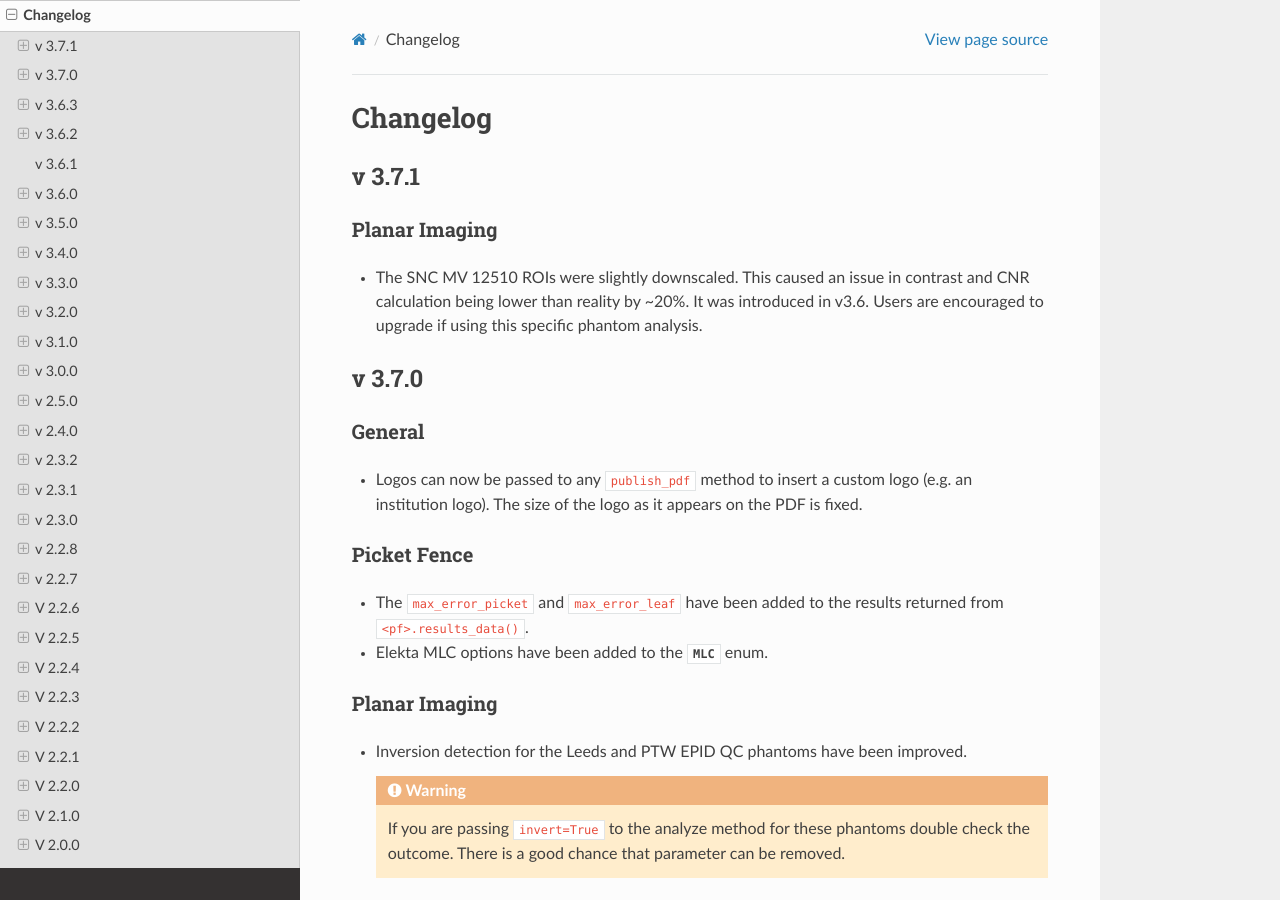
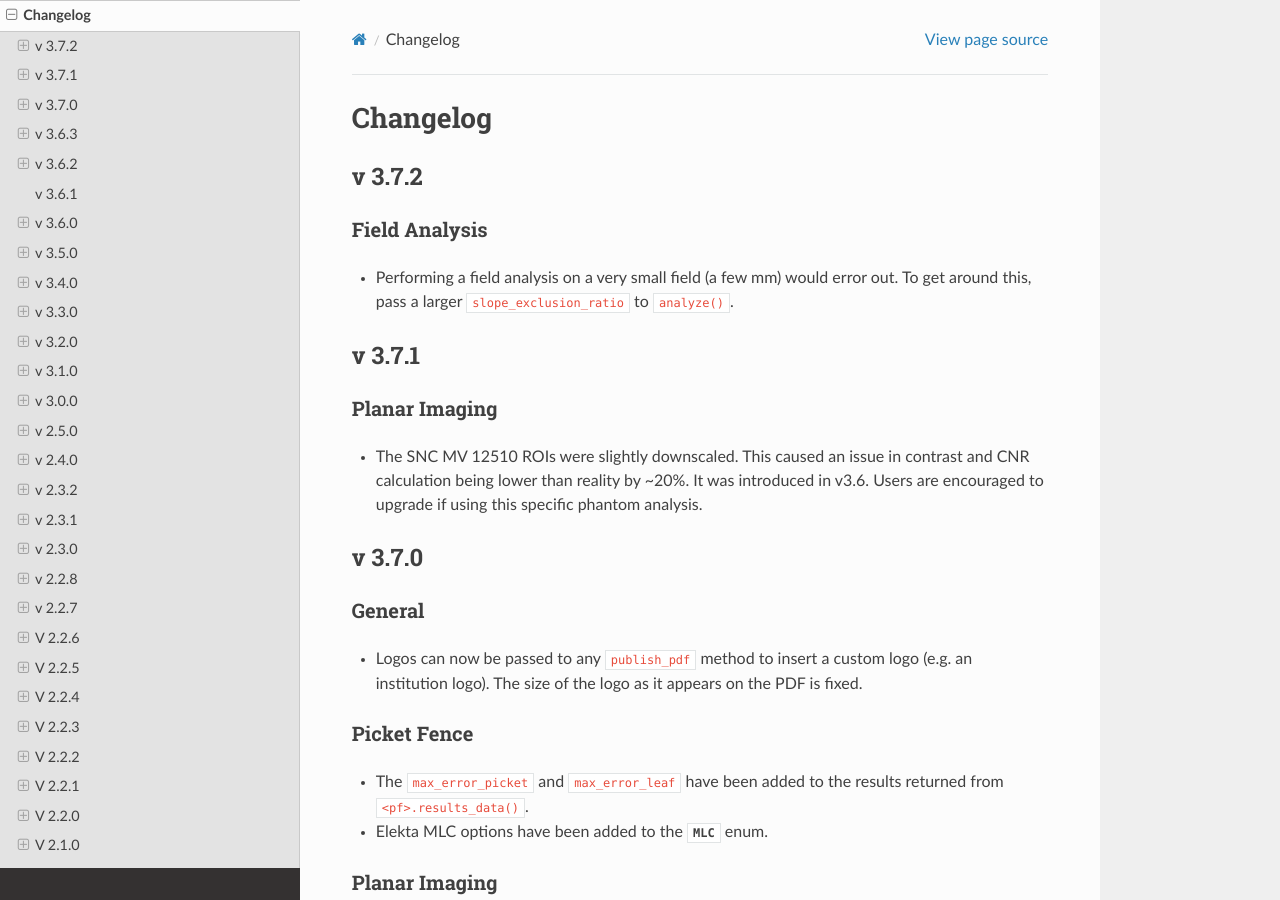
Before and after one commit to jrkerns/pylinac, a Sphinx documentation site: the page built from docs/source/changelog.rst, in a window 1280 px wide and 900 px high. Built offline with Sphinx 7.4.7 and the Read the Docs theme 2.0.0, drawn with Linux system fonts in a browser that asks for light colours; cross-references to code outside the pages are shown as plain code.

Commit message:
bump version and change log

```diff
--- a/docs/source/changelog.rst
+++ b/docs/source/changelog.rst
@@ -2,6 +2,15 @@
 =========
 Changelog
 =========
+
+v 3.7.2
+-------
+
+Field Analysis
+^^^^^^^^^^^^^^
+
+* Performing a field analysis on a very small field (a few mm) would error out. To get around this, pass a larger
+  ``slope_exclusion_ratio`` to ``analyze()``.
 
 v 3.7.1
 -------
--- a/docs/source/conf.py
+++ b/docs/source/conf.py
@@ -76,7 +76,7 @@ author = 'James Kerns'
 # The short X.Y version.
 version = '3.7'
 # The full version, including alpha/beta/rc tags.
-release = '3.7.1'
+release = '3.7.2'
 
 # The language for content autogenerated by Sphinx. Refer to documentation
 # for a list of supported languages.
--- a/pylinac/version.py
+++ b/pylinac/version.py
@@ -1 +1 @@
-__version__ = "3.7.1"
+__version__ = "3.7.2"
--- a/pyproject.toml
+++ b/pyproject.toml
@@ -1,6 +1,6 @@
 [tool.poetry]
 name = "pylinac"
-version = "3.7.1"
+version = "3.7.2"
 description = "A toolkit for performing TG-142 QA-related tasks on a linear accelerator"
 authors = ["James Kerns <jkerns100@gmail.com>"]
 license = "MIT"
@@ -28,7 +28,7 @@ classifiers=[
 ]
 
 [tool.poetry.dependencies]
-python = "^3.7.10"
+python = "^3.7.20"
 scikit-image = ">=0.17.3"
 numpy = ">=0.16"
 scipy = ">=1.1"
```
Also changed, not shown: .bumpversion.cfg.
